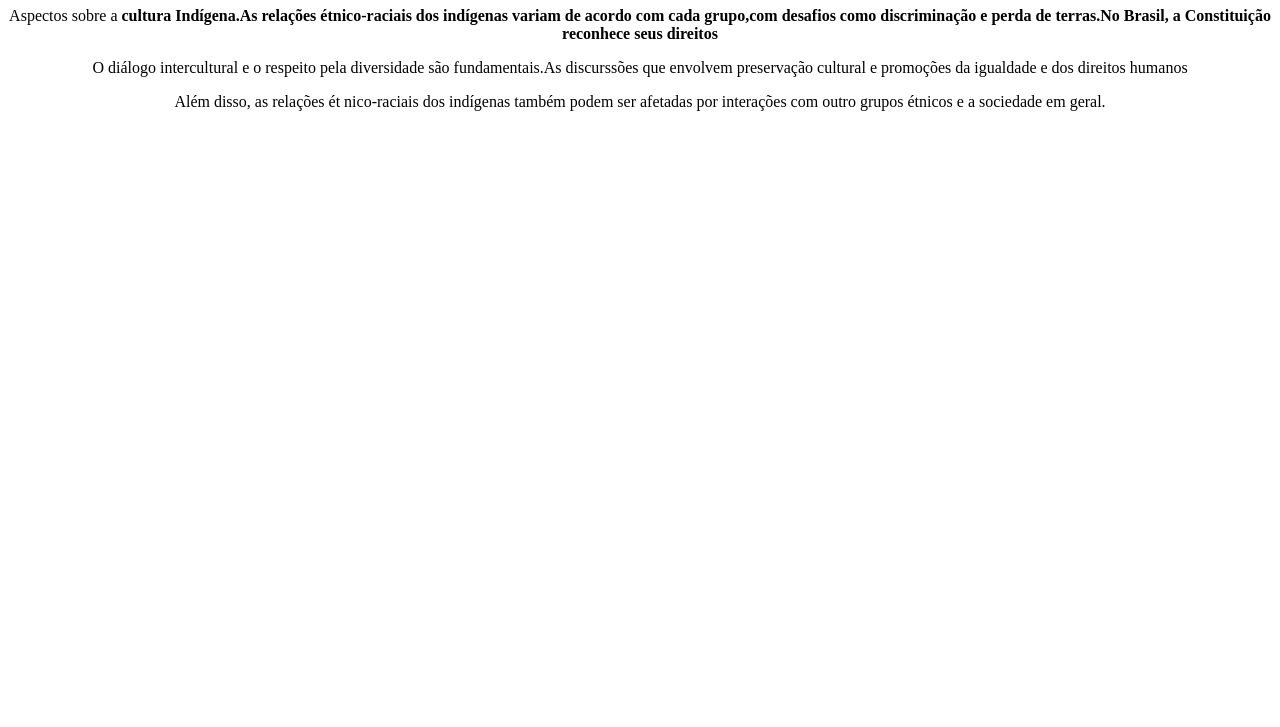
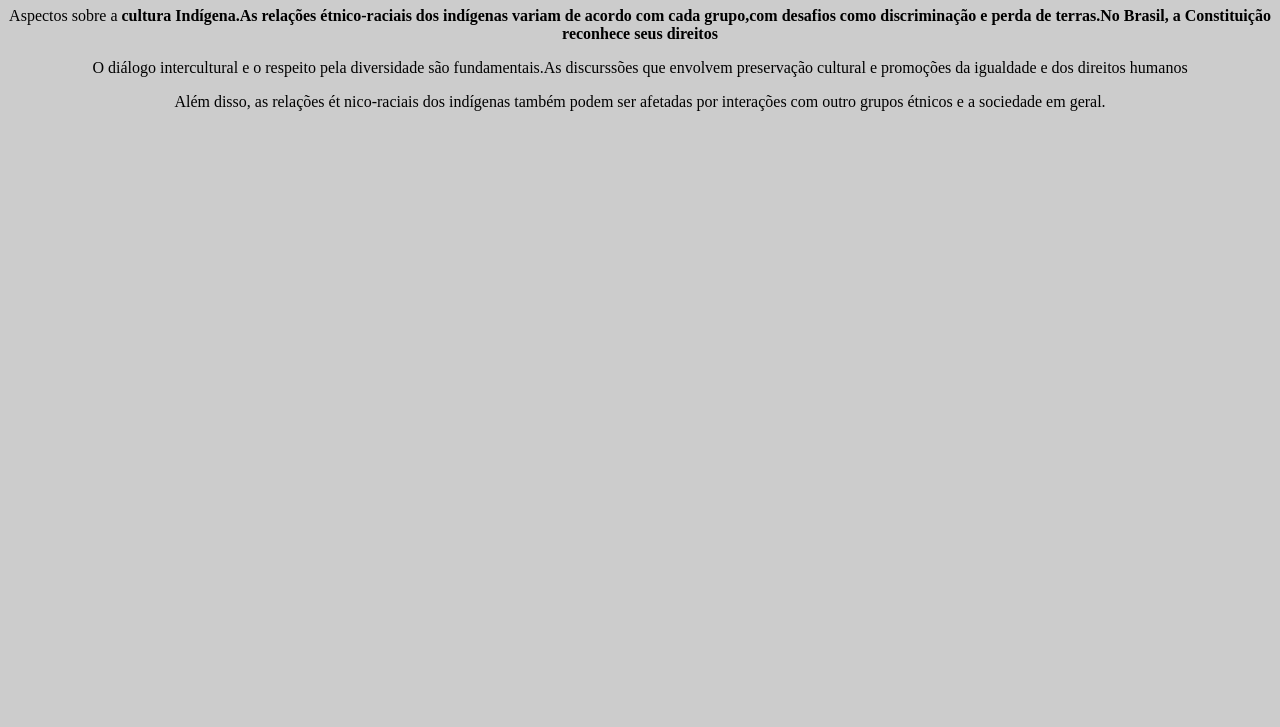
Before and after one commit to melo-isa09/barbearia-alura, a plain HTML site: page index.html in a window 1280 px wide. Shown: the part 73-800 px from the top of the page. Drawn offline with Linux system fonts and the light colour scheme.

Commit message:
cor de fundo

```diff
--- a/style.css
+++ b/style.css
@@ -1,3 +1,4 @@
 body{
     text-align:center;
+    background:#CCCCCC
 }
```
